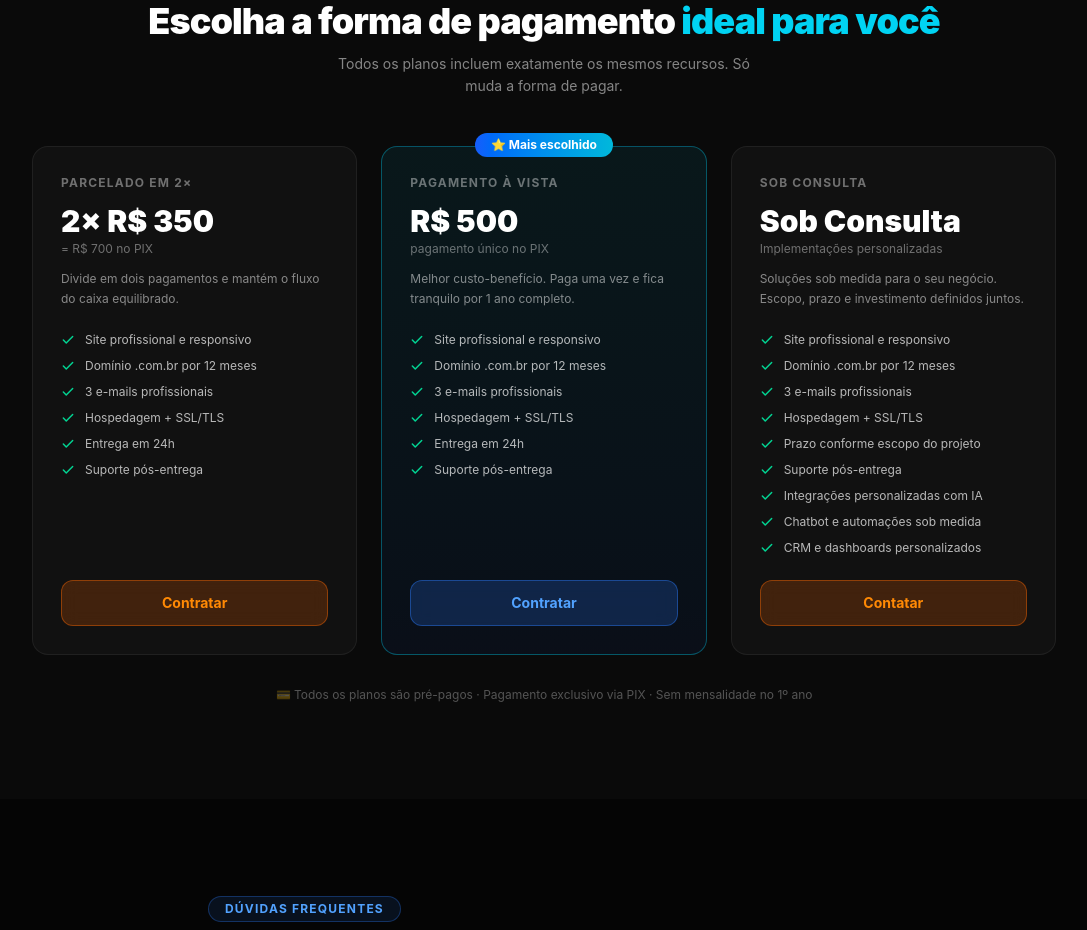
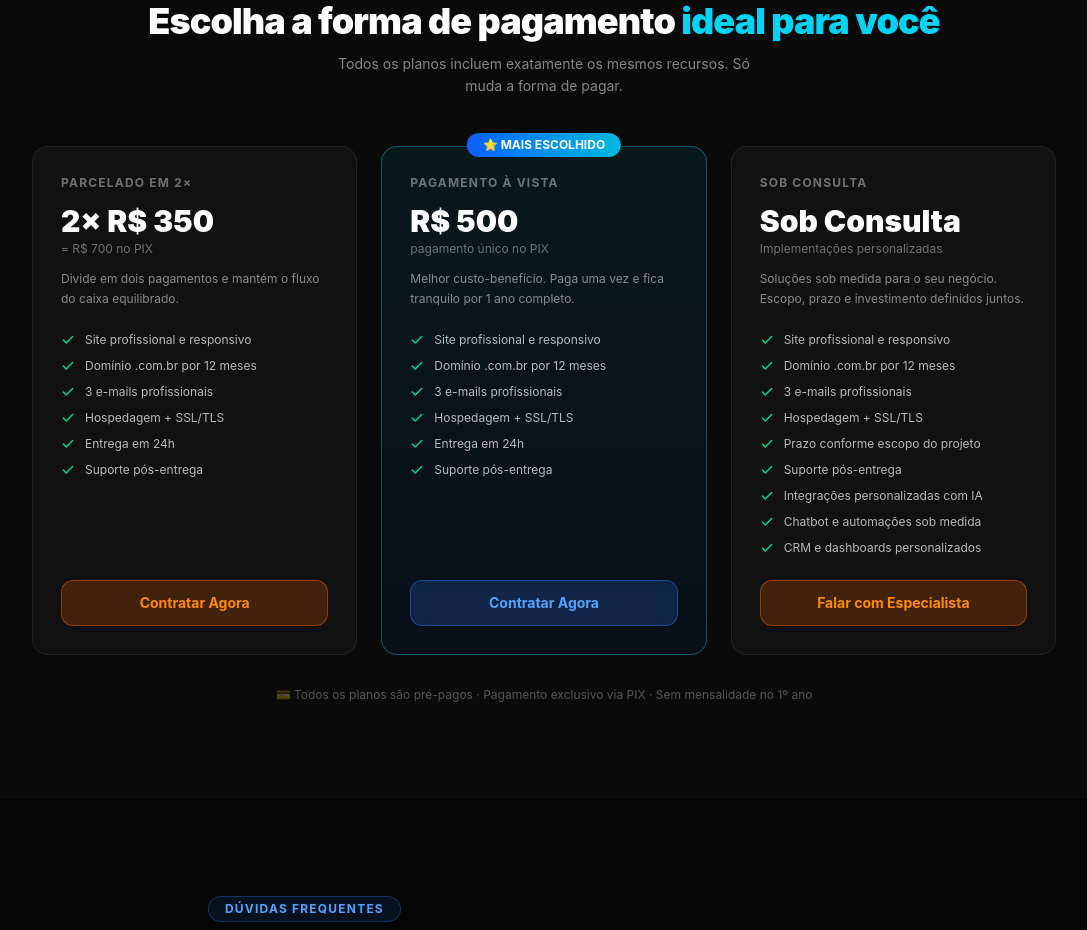
Before and after one commit to CladstonPinheiro/CSP-Nexora, a Next.js app: page /oferta in a window 1280 px wide. Shown: the part 4280-5210 px from the top of the page, without its empty margins (96-1183 px from the left). Built offline with nearby package versions, Linux system fonts and the light colour scheme.

Commit message:
copy: atualiza textos dos botões e badge dos planos

```diff
--- a/components/oferta/PlanosOferta.tsx
+++ b/components/oferta/PlanosOferta.tsx
@@ -73,7 +73,7 @@ const planos: Plano[] = [
     desc: "Melhor custo-benefício. Paga uma vez e fica tranquilo por 1 ano completo.",
     cta: "💳 Pagar R$ 500 via PIX",
     destaque: true,
-    badge: "⭐ Mais escolhido",
+    badge: "⭐ MAIS ESCOLHIDO",
     qrCode: "https://i.ibb.co/n8ZBcrb0/QR-CODE-500.png",
     chavePix: "00020101021126580014br.gov.bcb.pix0136758f6005-f0aa-4b00-a23e-d02c71f2fb085204000053039865406500.005802BR5925CLADSTON DA SILVA PINHEIR6009SAO PAULO622905251KVWPSC6MEQ7Q47WR8HN3WM746304C1DF",
   },
@@ -426,7 +426,7 @@ export function PlanosSection() {
                 <button
                   onClick={() => p.isConsulta ? setShowConsulta(true) : setPlanoSelecionado(p)}
                   className={`mt-auto block w-full rounded-xl border py-3 text-center text-sm font-bold backdrop-blur-sm transition hover:-translate-y-0.5 ${p.destaque ? "border-blue-500/40 bg-blue-500/20 text-blue-400 hover:bg-blue-500/30" : "border-orange-500/40 bg-orange-500/20 text-orange-400 hover:bg-orange-500/30"}`}>
-                  {p.isConsulta ? "Contatar" : "Contratar"}
+                  {p.isConsulta ? "Falar com Especialista" : "Contratar Agora"}
                 </button>
               </motion.div>
             ))}
```
